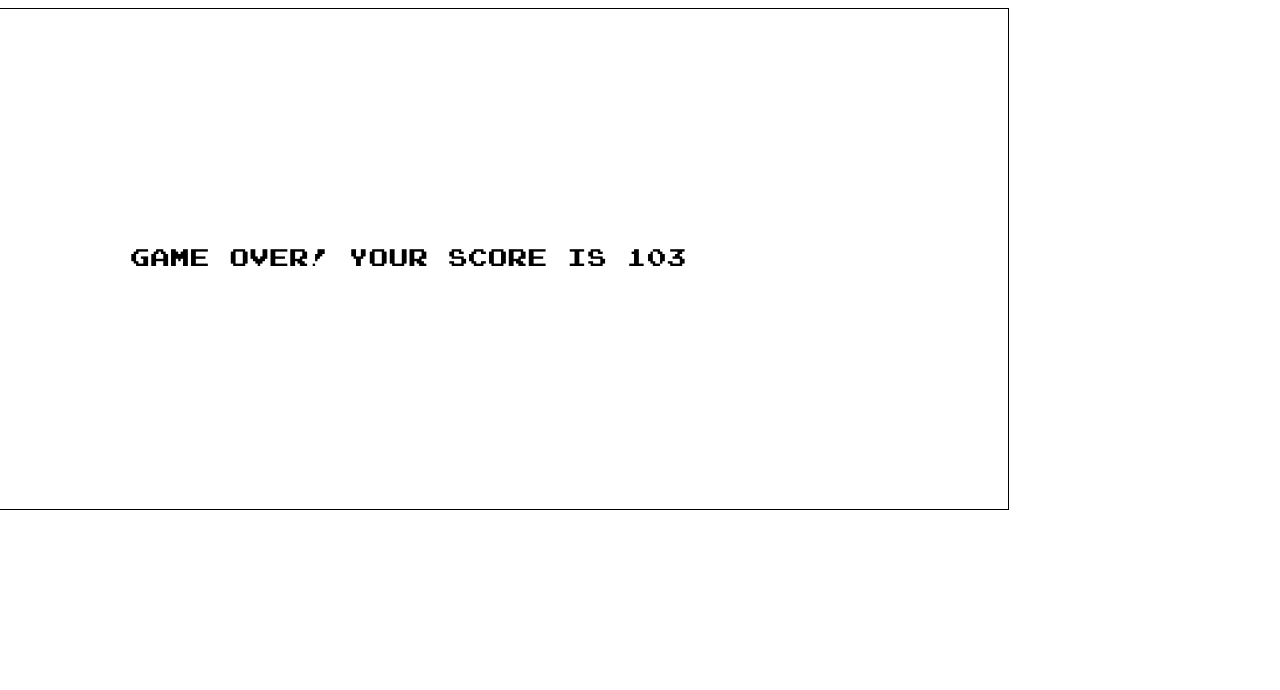
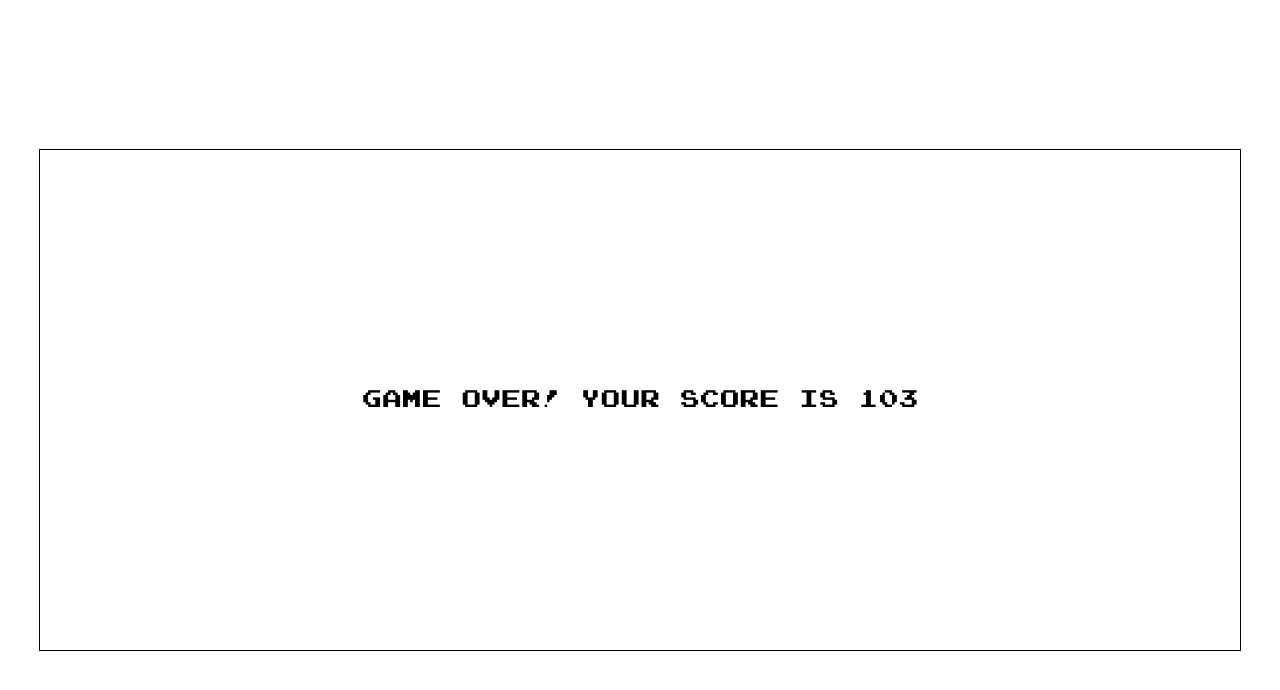
Before and after one commit to Marcell2307/dinoclone, a plain HTML site: page index.html in a window 1280 px wide. Drawn offline with Linux system fonts and the light colour scheme.

Commit message:
Centered canvas.

```diff
--- a/index.html
+++ b/index.html
@@ -7,6 +7,8 @@
     <script src="script.js" defer></script>
 </head>
 <body>
-    <canvas width="1200" height="500" id="canvas"></canvas>
+    <div class="container">
+        <canvas width="1200" height="500" id="canvas"></canvas>
+    </div>
 </body>
 </html>
--- a/style.css
+++ b/style.css
@@ -2,13 +2,27 @@ body {
     display: flex;
     align-items: center;
     justify-content: center;
-    width: 100vh;
+    width: 100vw;
+    height: 100vh;
 }
 
 canvas {
     border: 1px solid black;
 }
 
+.container {
+    width: 100%;
+    height: 100%;
+    display: flex;
+    justify-content: center;
+    align-items: center;
+}
+
+* {
+    margin: 0;
+    padding: 0;
+}
+
 @font-face {
     font-family: 'PixelArtFont';
     src: url("./assets/fonts/font.ttf");
```
